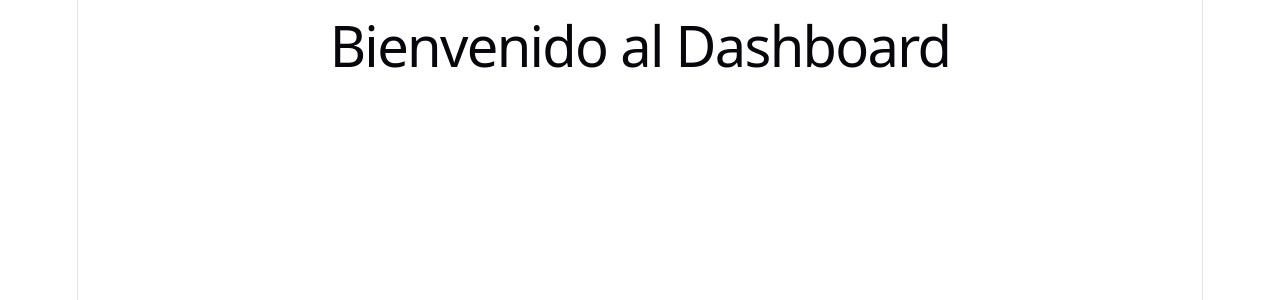
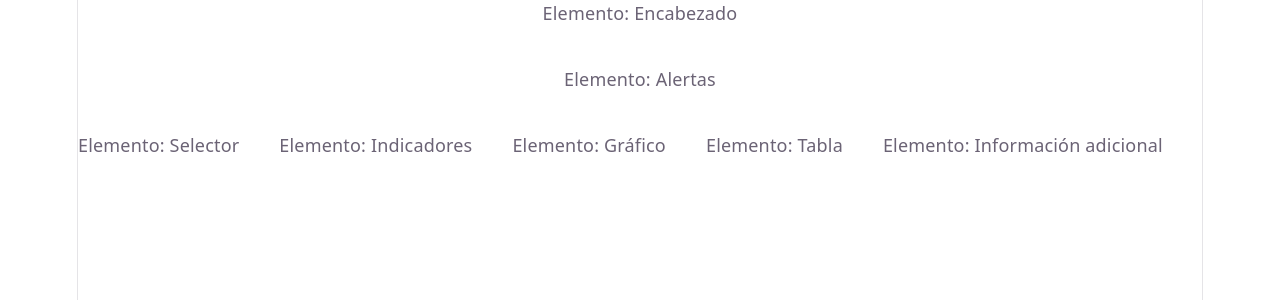
Before and after one commit to ibcg04/dashboard, a React (Vite) app: page / in a window 1280 px wide. Shown: the top 300 px of the page. Built offline with nearby package versions, Linux system fonts and the light colour scheme.

Commit message:
Introduction to Grid

```diff
--- a/package.json
+++ b/package.json
@@ -10,6 +10,9 @@
     "preview": "vite preview"
   },
   "dependencies": {
+    "@emotion/react": "^11.14.0",
+    "@emotion/styled": "^11.14.1",
+    "@mui/material": "^9.2.0",
     "react": "^19.2.7",
     "react-dom": "^19.2.7"
   },
@@ -18,6 +21,7 @@
     "@types/react": "^19.2.17",
     "@types/react-dom": "^19.2.3",
     "@vitejs/plugin-react": "^6.0.2",
+    "gh-pages": "^6.3.0",
     "oxlint": "^1.69.0",
     "typescript": "~6.0.2",
     "vite": "^8.1.0"
--- a/src/App.tsx
+++ b/src/App.tsx
@@ -1,14 +1,33 @@
 import { useState } from 'react'
-import reactLogo from './assets/react.svg'
-import viteLogo from './assets/vite.svg'
-import heroImg from './assets/hero.png'
+import { Grid } from '@mui/material';
 import './App.css'
 
 function App() {
     return (
-        <div>
-            <h1>Bienvenido al Dashboard</h1>
-        </div>
+      <Grid container spacing={5} sx={{justifyContent: 'left', alignItems: 'center' }} >
+
+         {/* Encabezado */}
+         <Grid size={{ xs: 12 , md:12}}>Elemento: Encabezado</Grid>
+
+         {/* Alertas */}
+         <Grid size={{ xs: 12 , md:12}}>Elemento: Alertas</Grid>
+
+         {/* Selector */}
+         <Grid>Elemento: Selector</Grid>
+
+         {/* Indicadores */}
+         <Grid>Elemento: Indicadores</Grid>
+
+         {/* Gráfico */}
+         <Grid sx={{ display: { xs: "none", md: "block"} }}>Elemento: Gráfico</Grid>
+
+         {/* Tabla */}
+         <Grid sx={{ display: { xs: "none", md: "block"} }} >Elemento: Tabla</Grid>
+
+         {/* Información adicional */}
+         <Grid>Elemento: Información adicional</Grid>
+
+      </Grid>
     );
 }
 
```
Also changed, not shown: 1 other file (tests, documents, lock files or other folders).
